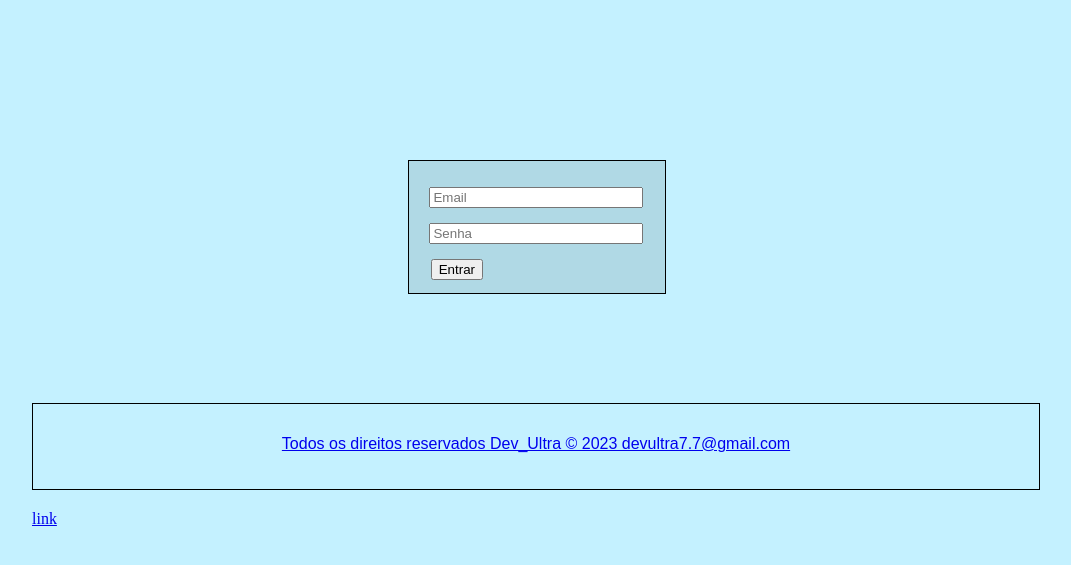
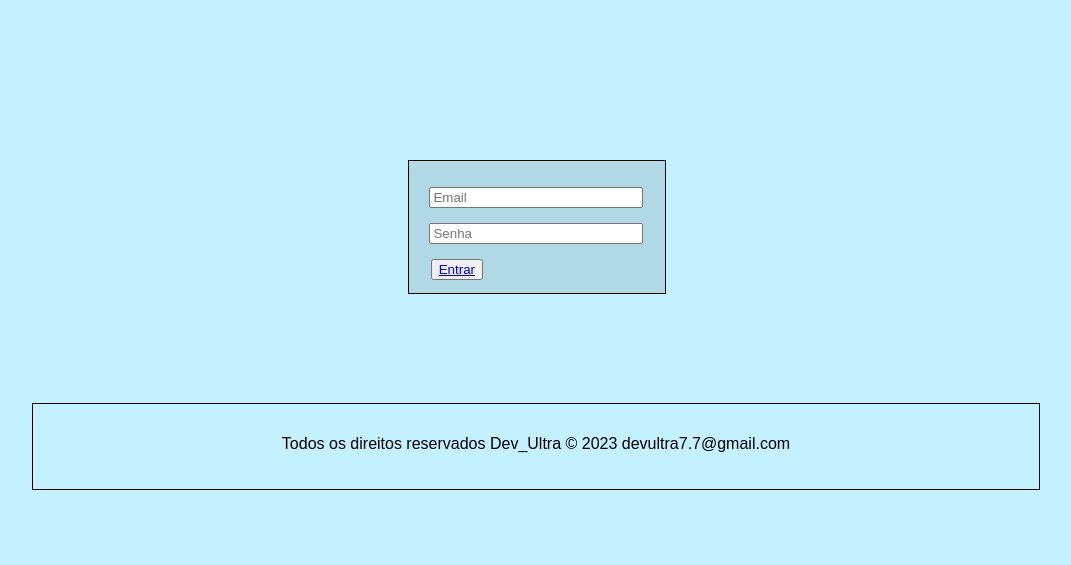
Before and after one commit to Rafael3975/Biowell-America-Itens-Informatica, a plain HTML site: page index.html in a window 1280 px wide. Shown: the part 123-688 px from the top of the page, without its empty margins (104-1175 px from the left). Drawn offline with Linux system fonts and the light colour scheme.

Commit message:
Update index.html

```diff
--- a/index.html
+++ b/index.html
@@ -120,16 +120,14 @@
             <div class="form-msg-erro" id="msg-senha"></div>
 
             <br><br>
-            <a href="listagem-itens-biowell.vercel.app"><button class="button">Entrar</button></a>
+            <button class="button"><a href="https://listagem-itens-biowell.vercel.app">Entrar</a></button>
 
         </form>
         <footer>
             <div class="footer">
-                <a href="www.google.com.br"><p>Todos os direitos reservados  Dev_Ultra © 2023   devultra7.7@gmail.com</p></a>
+                <p>Todos os direitos reservados  Dev_Ultra © 2023   devultra7.7@gmail.com</p>
             </div>
         </footer>
-
-        <a href="listagem-itens-biowell.vercel.app">link</a>
     </body>
 
 </html>
```
